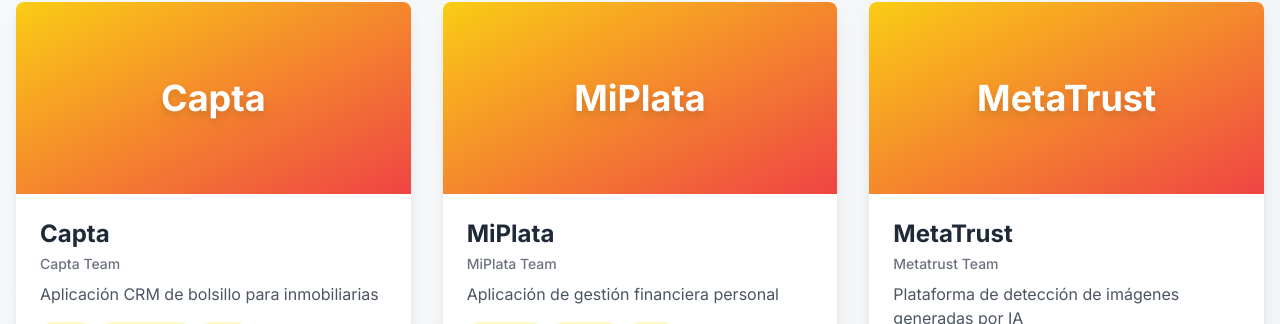
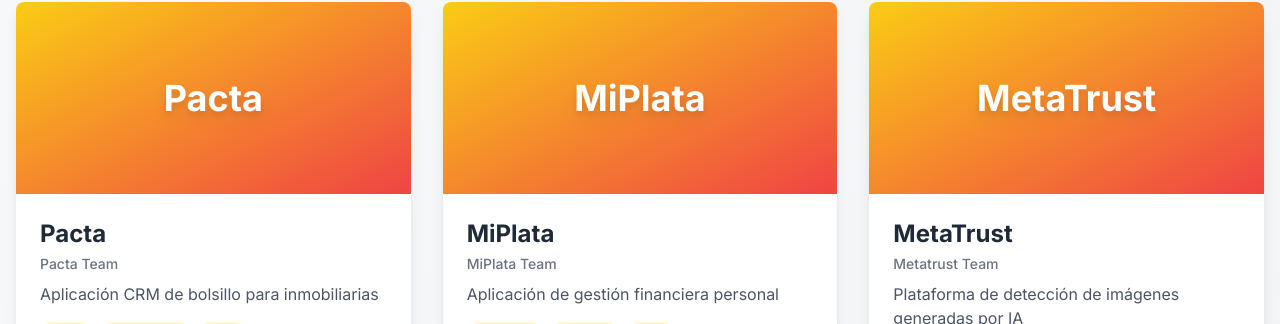
Before and after one commit to mafedelahoz/GaleriaPMC, a Next.js app: page / in a window 1280 px wide. Shown: the part 1354-1678 px from the top of the page. Built offline with nearby package versions, Linux system fonts and the light colour scheme.

Commit message:
feat: add vitalia and pacta

```diff
--- a/app/data/projects.ts
+++ b/app/data/projects.ts
@@ -35,8 +35,8 @@ export const projects: Project[] = [
     title: "Vitalia",
     description: "App de bienestar para adultos mayores",
     team: "Vitalia Team",
-    onePagerUrl: "/one-pagers/vitalia.pdf",
-    mvpUrl: "https://vitalia-demo.vercel.app",
+    onePagerUrl: "/one-pagers/Vitalia.pdf",
+    mvpUrl: "https://saint-wick-74223908.figma.site/",
     imageUrl: "https://placehold.co/600x400/f59e0b/white?text=Vitalia",
     tags: ["Salud", "Bienestar", "Adultos Mayores"]
   },
@@ -72,10 +72,10 @@ export const projects: Project[] = [
   },
   {
     id: 8,
-    title: "Capta",
+    title: "Pacta",
     description: "Aplicación CRM de bolsillo para inmobiliarias",
-    team: "Capta Team",
-    onePagerUrl: "/one-pagers/Capta.pdf",
+    team: "Pacta Team",
+    onePagerUrl: "/one-pagers/Pacta.pdf",
     mvpUrl: "https://foodshare-demo.vercel.app",
     imageUrl: "https://placehold.co/600x400/f97316/white?text=FoodShare",
     tags: ["CRM", "Inmobiliaria", "App"]
```
Also changed, not shown: 2 other files (tests, documents, lock files or other folders).
